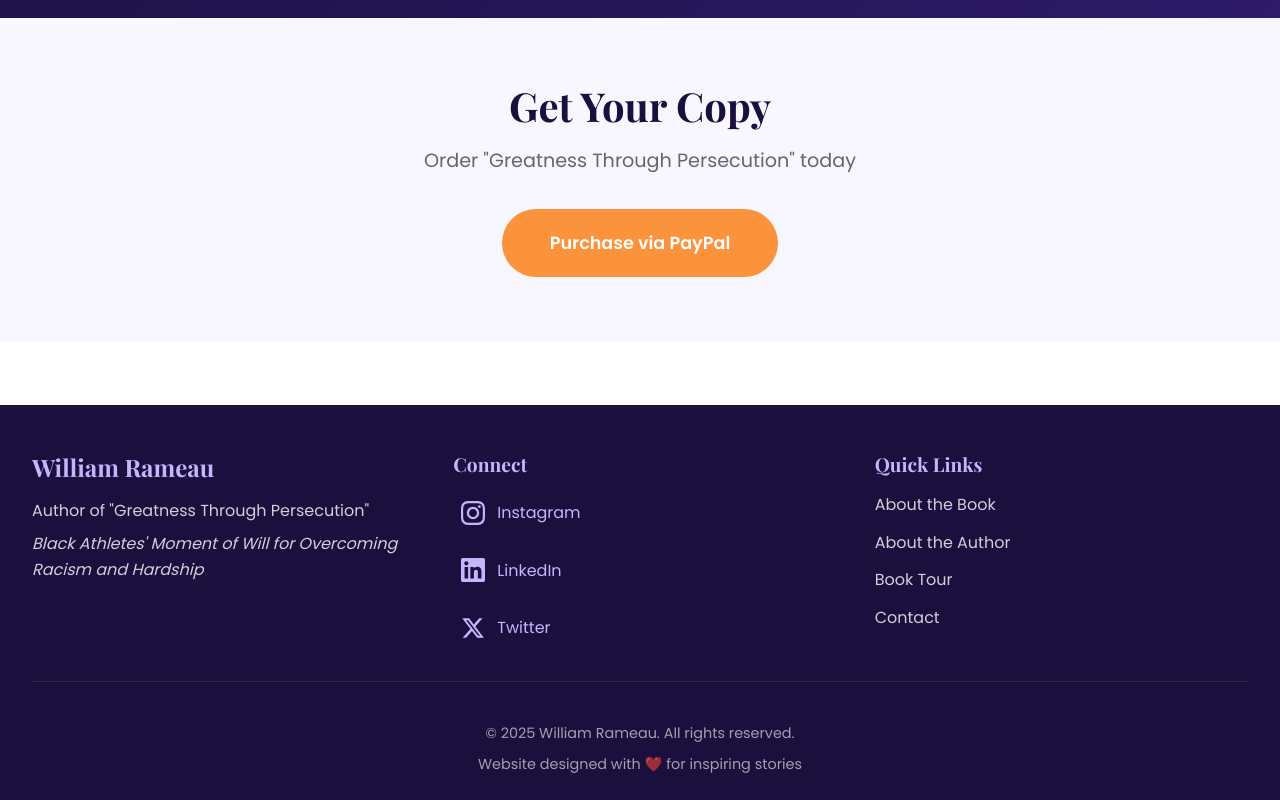
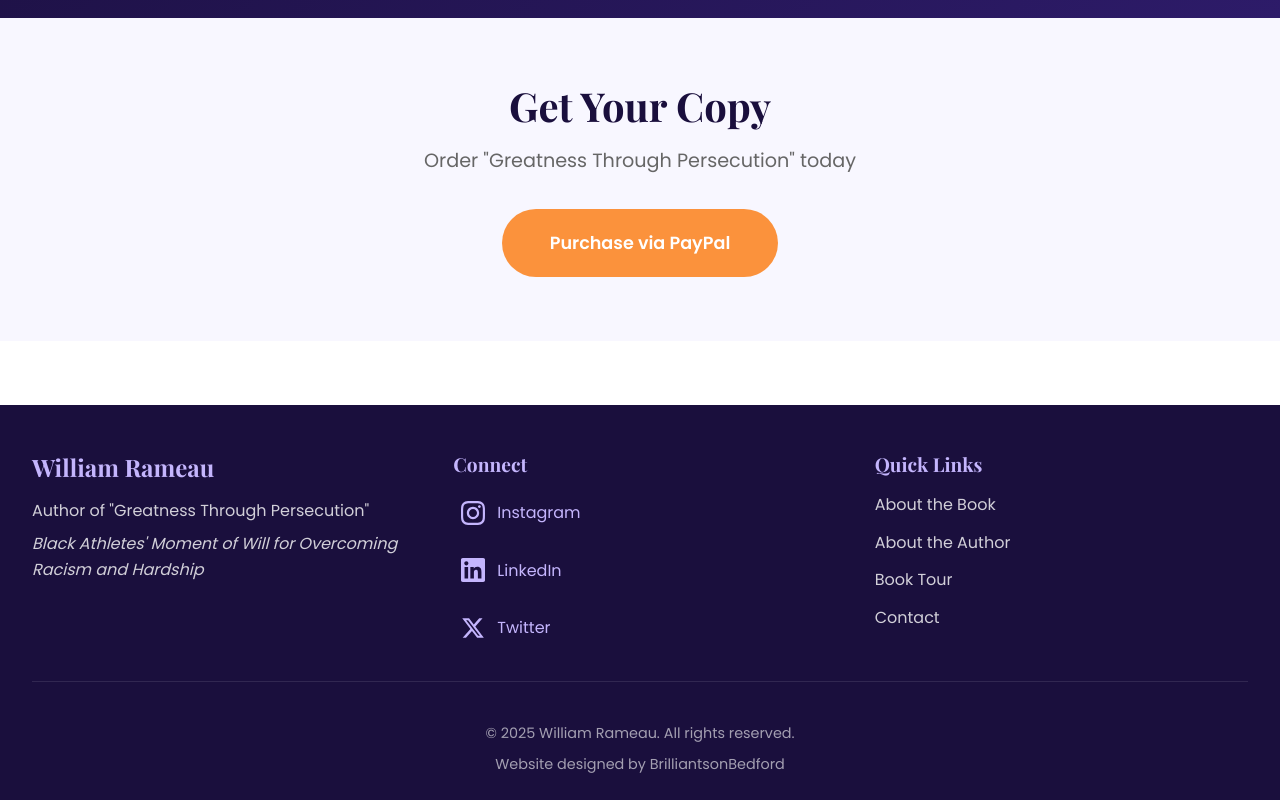
Before and after one commit to danieljstvincent/william_Rameau.com, a React (Vite) app: page /contact in a window 1280 px wide. Shown: the part 1882-2682 px from the top of the page. Built offline with nearby package versions, Linux system fonts and the light colour scheme.

Commit message:
facebook link switched out for twitter link

```diff
--- a/src/components/Footer.tsx
+++ b/src/components/Footer.tsx
@@ -36,7 +36,7 @@ const Footer = () => {
               LinkedIn
             </a>
             <a
-              href="https://twitter.com"
+              href="https://www.facebook.com/profile.php?id=61559328471204"
               target="_blank"
               rel="noopener noreferrer"
               className="social-link"
@@ -62,7 +62,7 @@ const Footer = () => {
 
       <div className="footer-bottom">
         <p>&copy; {new Date().getFullYear()} William Rameau. All rights reserved.</p>
-        <p>Website designed with ❤️ for inspiring stories</p>
+        <p>Website designed by BrilliantsonBedford</p>
       </div>
     </footer>
   )
```
